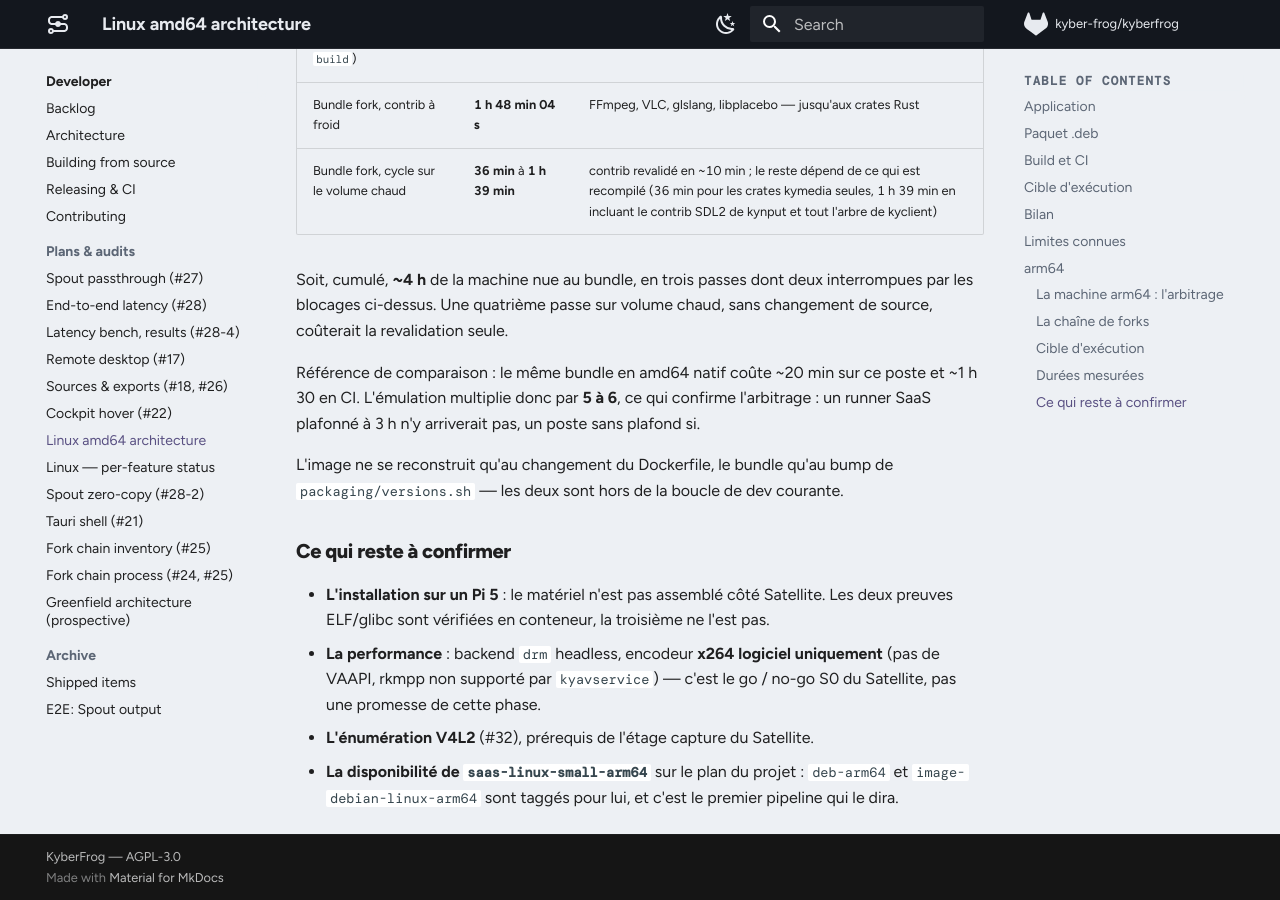
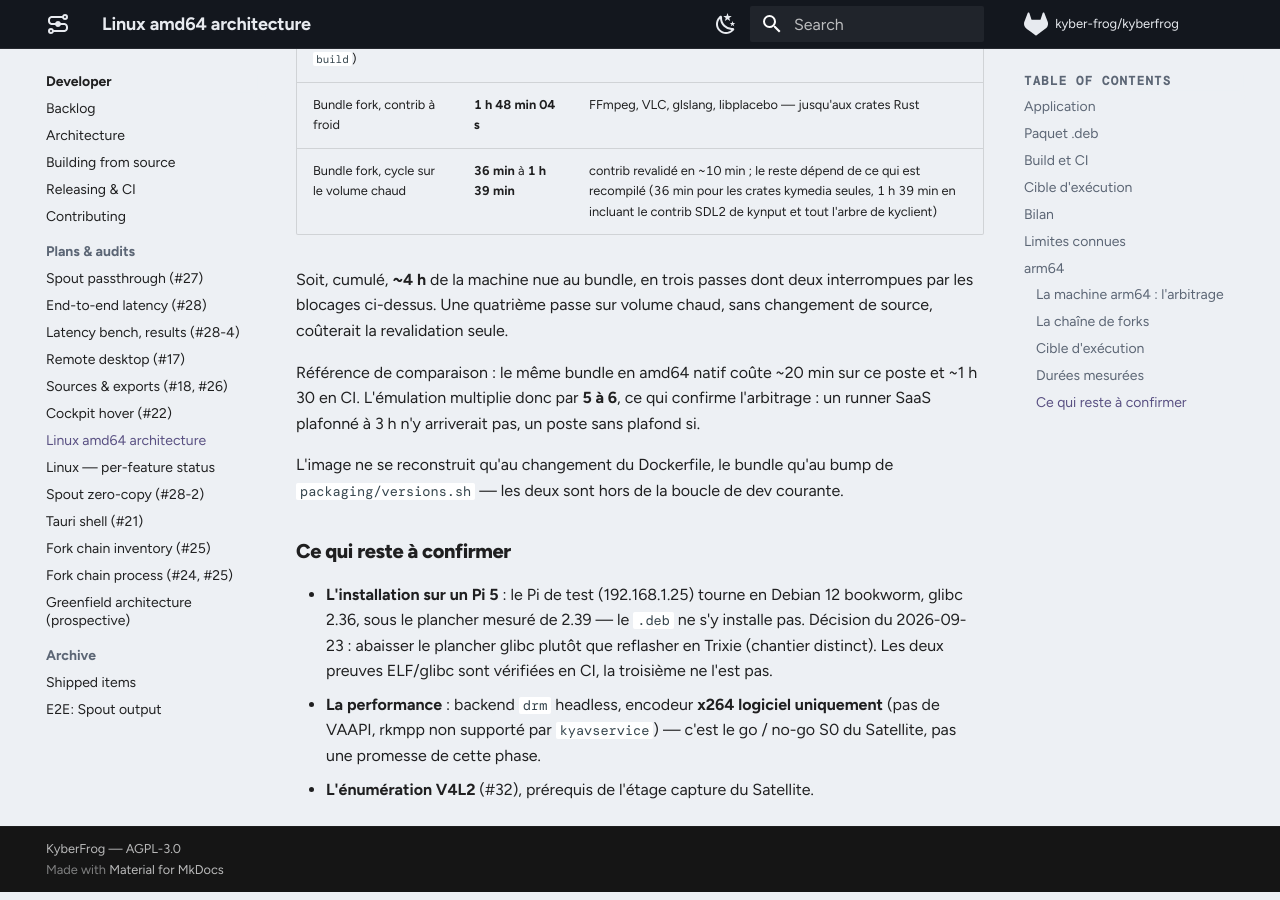
Before and after one commit to CollectiFrog/KyberFrog, an MkDocs documentation site: the page built from docs/dev/plan-linux-amd64.md, in a window 1280 px wide and 900 px high, scrolled down 7954 px. Built offline with MkDocs 1.6.1 and Material for MkDocs 9.7.7, drawn with Linux system fonts in a browser that asks for light colours; comment, search, counter and statistics services are not loaded.

Commit message:
docs(arm64): saas-linux-small-arm64 confirmé, Pi de test en bookworm
Le pipeline de 2be7809 a construit et vérifié le .deb sur
saas-linux-small-arm64 : la réserve sur sa disponibilité tombe.

La réserve « matériel pas assemblé » était fausse : le Pi 5 de test
existe, mais en Debian 12 bookworm (glibc 2.36), sous le plancher mesuré
de 2.39 — le .deb ne s'y installe pas. Décision opérateur du 2026-09-23 :
abaisser le plancher glibc plutôt que reflasher en Trixie, dans un
chantier distinct de cette MR.

Co-Authored-By: Claude Opus 5.5 <noreply@anthropic.com>

```diff
--- a/docs/dev/plan-linux-amd64.md
+++ b/docs/dev/plan-linux-amd64.md
@@ -305,13 +305,12 @@ de `packaging/versions.sh` — les deux sont hors de la boucle de dev courante.
 
 ### Ce qui reste à confirmer
 
-* **L'installation sur un Pi 5** : le matériel n'est pas assemblé côté
-  Satellite. Les deux preuves ELF/glibc sont vérifiées en conteneur, la
-  troisième ne l'est pas.
+* **L'installation sur un Pi 5** : le Pi de test (192.168.1.25) tourne en
+  Debian 12 bookworm, glibc 2.36, sous le plancher mesuré de 2.39 — le `.deb`
+  ne s'y installe pas. Décision du 2026-09-23 : abaisser le plancher glibc
+  plutôt que reflasher en Trixie (chantier distinct). Les deux preuves
+  ELF/glibc sont vérifiées en CI, la troisième ne l'est pas.
 * **La performance** : backend `drm` headless, encodeur **x264 logiciel
   uniquement** (pas de VAAPI, rkmpp non supporté par `kyavservice`) — c'est le
   go / no-go S0 du Satellite, pas une promesse de cette phase.
 * **L'énumération V4L2** (#32), prérequis de l'étage capture du Satellite.
-* **La disponibilité de `saas-linux-small-arm64`** sur le plan du projet :
-  `deb-arm64` et `image-debian-linux-arm64` sont taggés pour lui, et c'est le
-  premier pipeline qui le dira.
```
Also changed, not shown: CHANGELOG.md (+1 -1 lines).
